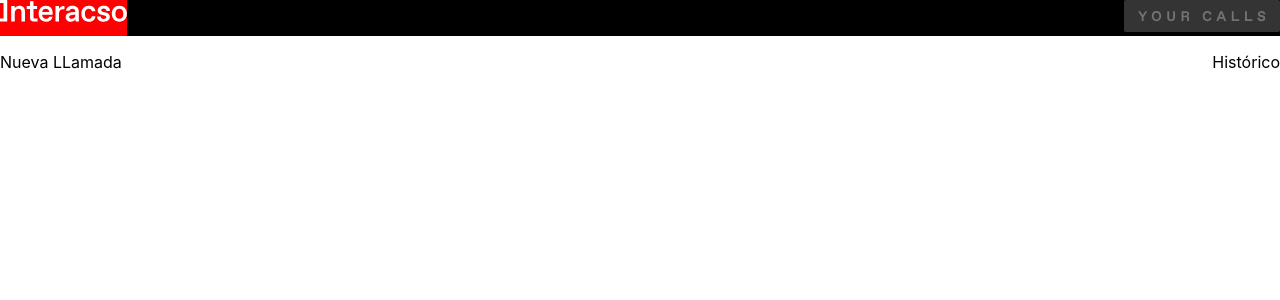
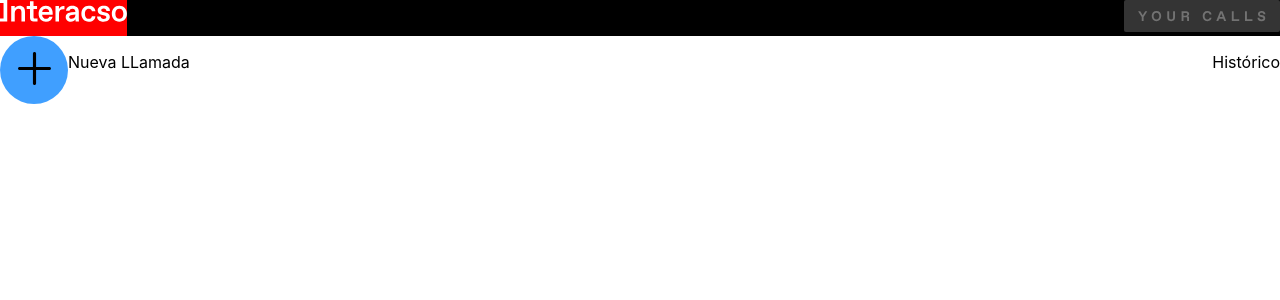
Before and after one commit to alhana-yo/easley-s4-your-calls-app, a React (Create React App) app: page / in a window 1280 px wide. Shown: the top 300 px of the page. Built offline with nearby package versions, Linux system fonts and the light colour scheme.

Commit message:
Finish menu without styles

```diff
--- a/src/App.js
+++ b/src/App.js
@@ -1,5 +1,6 @@
 import React, { Component } from 'react';
 import './styles/App.scss';
+import plus from './images/plus.svg';
 import logo from './images/logo-interacso-white.svg';
 import callsLogo from './images/logo_your_calls.svg';
 
@@ -15,7 +16,13 @@ class App extends Component {
         </header>
         <main className="main">
           <nav className="menu">
-            <div className="menu__newCall"><span className="newCall__icon"></span><p className="newCall__title">Nueva LLamada</p></div>
+            <div className="menu__newCall">
+            <div className="newCall__circle">
+              <span className="newCall__icon--container">
+                <img src={plus} className="newCall__icon--img" alt="plus" />
+              </span>
+            </div>
+            <p className="newCall__title">Nueva LLamada</p></div>
             <div className="menu__historic"><p className="historic__title">Histórico</p></div>
           </nav>
         </main>
--- a/src/styles/App.scss
+++ b/src/styles/App.scss
@@ -22,3 +22,19 @@
   display: flex;
   justify-content: space-between;
 }
+.menu__newCall {
+  display: flex;
+}
+.newCall__circle {
+  display: flex;
+  justify-content: center;
+  align-items: center;
+  height: 68px;
+  width: 68px;
+  background-color: #409FFF;
+  border-radius: 50px;
+}
+.newCall__icon--img {
+  height: 33px;
+  width: 33px;
+}
```
Also changed, not shown: src/images/plus.svg (added).
